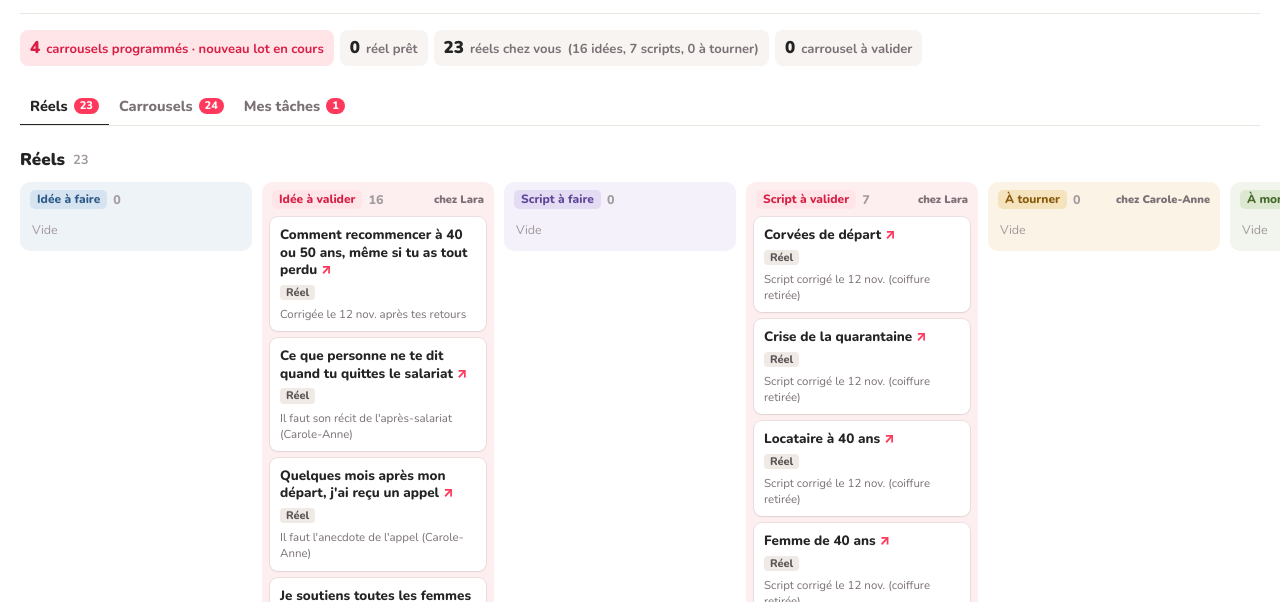
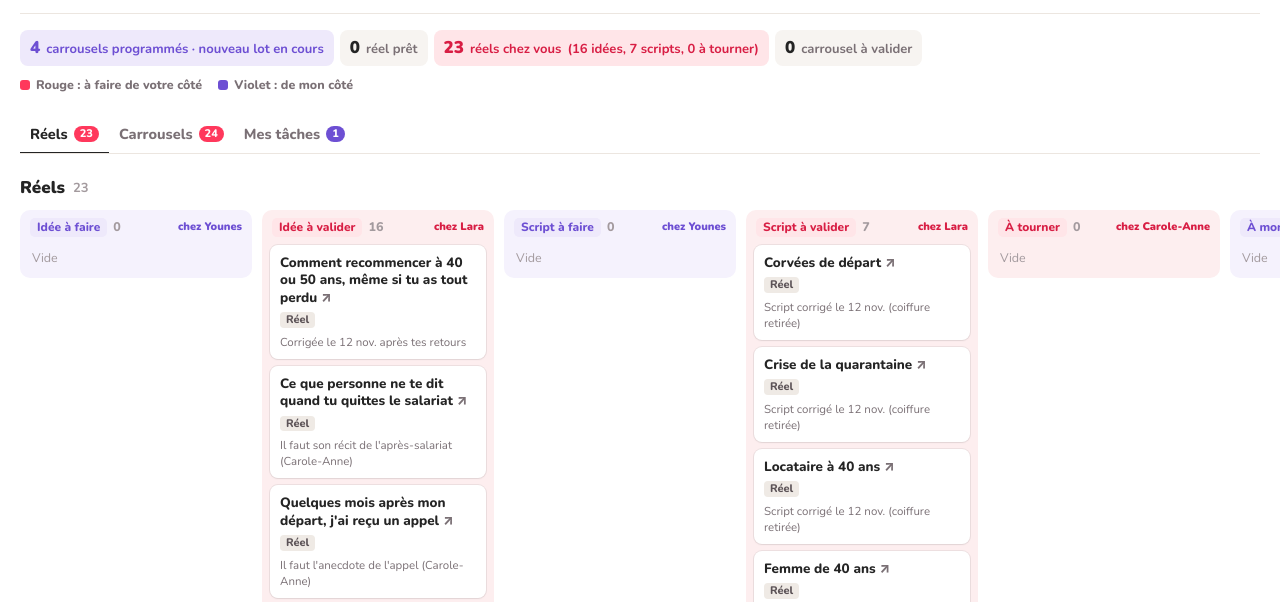
Before and after one commit to regraguiyouned-collab/suivi-contenu-carole-anne, a plain HTML site: page index.html in a window 1280 px wide. Shown: the part 186-788 px from the top of the page. Drawn offline with Linux system fonts and the light colour scheme.

Commit message:
Mise à jour du suivi (18/11 20:56)

```diff
--- a/index.html
+++ b/index.html
@@ -9,7 +9,7 @@
 <style>
 :root{
   --encre:#242424; --gris:#7A7075; --gris-c:#A39A9E; --trait:#ECE6E0; --fond-col:#F7F4F1;
-  --rouge:#FF385C; --rouge-f:#D81E44; --rose:#FFE5E8; --bleu:#DDF1F2; --bleu-f:#16767B; --creme:#FBF6EF;
+  --rouge:#FF385C; --rouge-f:#D81E44; --rose:#FFE5E8; --violet:#6D4FD3; --violet-pale:#EEE9FB; --creme:#FBF6EF;
   --f-titre:"Chewy","Nunito",system-ui,sans-serif;
   --f-corps:"Nunito",system-ui,-apple-system,"Segoe UI",sans-serif;
 }
@@ -35,11 +35,17 @@ hr{border:0;border-top:1px solid var(--trait);margin:16px 0}
 .st b{font-size:17px;color:var(--encre);font-weight:900}
 .st.alerte{background:var(--rose);color:var(--rouge-f)}
 .st.alerte b{color:var(--rouge-f)}
+.st.moi{background:var(--violet-pale);color:var(--violet)}
+.st.moi b{color:var(--violet)}
+.legende{display:flex;flex-wrap:wrap;gap:6px 16px;margin-top:10px;font-size:12.5px;font-weight:800;color:var(--gris)}
+.legende span{display:flex;align-items:center;gap:6px}
+.legende i{width:10px;height:10px;border-radius:3px;display:inline-block}
 
 /* Onglets de vue */
 .vues{display:flex;gap:0;margin:22px 0 0;border-bottom:1px solid var(--trait);overflow-x:auto;scrollbar-width:none}
 .vues a{white-space:nowrap;flex:none;text-decoration:none;padding:8px 10px;font-weight:800;font-size:14.5px;color:var(--gris);border-bottom:2px solid transparent;margin-bottom:-1px;display:flex;gap:6px;align-items:center}
 .vues a.on{color:var(--encre);border-color:var(--encre)}
+.vues .b.moi{background:var(--violet)}
 .vues .b{background:var(--rouge);color:#fff;border-radius:999px;font-size:11px;padding:0 6px;line-height:16px}
 section{display:none}
 section.on{display:block}
@@ -52,7 +58,8 @@ h2 small{font-weight:700;color:var(--gris-c);font-size:13px}
 .col-h{display:flex;align-items:center;gap:6px;margin:0 2px 8px;font-size:12.5px}
 .pill{display:inline-block;border-radius:5px;padding:1px 7px;font-weight:800;font-size:12px;white-space:nowrap}
 .col-h .n{color:var(--gris-c);font-weight:800}
-.col-h .chez{margin-left:auto;font-size:11px;font-weight:900;color:var(--gris)}
+.col-h .chez{margin-left:auto;font-size:11px;font-weight:900}
+.rouge .chez{color:var(--rouge-f)}.violet .chez{color:var(--violet)}
 .carte{display:block;text-decoration:none;background:#fff;border-radius:8px;box-shadow:0 0 0 1px rgba(36,36,36,.07),0 1px 2px rgba(36,36,36,.06);padding:9px 10px;margin:0 0 7px}
 .carte:last-child{margin-bottom:0}
 a.carte:hover{background:#FDFBF9}
@@ -60,19 +67,14 @@ a.carte:hover{background:#FDFBF9}
 .carte .tags{display:flex;flex-wrap:wrap;gap:4px}
 .carte .tag{font-size:11px;font-weight:800;border-radius:4px;padding:0 6px;background:#EFEAE5;color:#5C5357}
 .carte .t::after{content:''}
-a.carte .t::after{content:' ↗';color:var(--rouge)}
+a.carte .t::after{content:' ↗';color:var(--gris)}
 .carte .m{font-size:11.5px;color:var(--gris);margin-top:6px}
 .vide{font-size:12.5px;color:var(--gris-c);padding:4px}
 
-/* Couleurs des statuts (façon étiquettes) */
-.c0{background:#EEF3F8}.c0 .pill{background:#D6E4F2;color:#2D5B87}
-.c1{background:#FDEEEF}.c1 .pill{background:var(--rose);color:var(--rouge-f)}
-.c2{background:#F4F1FA}.c2 .pill{background:#E4DCF3;color:#5E479A}
-.c3{background:#FDEEEF}.c3 .pill{background:var(--rose);color:var(--rouge-f)}
-.c4{background:#FBF4E6}.c4 .pill{background:#F5E3BD;color:#8A5A0B}
-.c5{background:#F2F5EE}.c5 .pill{background:#DCE8D0;color:#46682A}
-.c6{background:#EAF6F1}.c6 .pill{background:#CBEBDD;color:#1E6B4C}
-.c7{background:#F3F2F1}.c7 .pill{background:#E4E1DE;color:#5C5357}
+/* Code couleur : rouge = chez Lara / Carole-Anne, violet = chez Younes, gris = rien à faire */
+.rouge{background:#FDEEEF}.rouge .pill{background:var(--rose);color:var(--rouge-f)}
+.violet{background:#F5F2FD}.violet .pill{background:var(--violet-pale);color:var(--violet)}
+.neutre{background:var(--fond-col)}.neutre .pill{background:#E4E1DE;color:#5C5357}
 
 /* Calendrier */
 .cal-h{display:flex;align-items:center;gap:8px;margin:28px 0 10px}
@@ -85,10 +87,9 @@ a.carte .t::after{content:' ↗';color:var(--rouge)}
 .case.hors .num{color:var(--gris-c)}
 .case.we{background:#FCFAF8}
 .num{text-align:right;font-size:12px;font-weight:800;color:var(--gris);margin-bottom:3px}
-.case.auj .num span{background:var(--rouge);color:#fff;border-radius:999px;padding:1px 6px}
+.case.auj .num span{background:var(--encre);color:#fff;border-radius:999px;padding:1px 6px}
 .ev{display:block;text-decoration:none;font-size:11.5px;font-weight:800;line-height:1.25;border-radius:4px;padding:3px 5px;margin-top:3px;overflow:hidden;text-overflow:ellipsis;white-space:nowrap}
-.ev.reel{background:var(--bleu);color:#0F5559}
-.ev.carr{background:var(--rose);color:#A3102F}
+.ev.reel,.ev.carr{background:#EFEAE5;color:var(--encre)}
 .ev.pub{opacity:.55}
 .case{cursor:pointer}
 .case:hover{background:#FDFBF9}
@@ -110,7 +111,7 @@ a.carte .t::after{content:' ↗';color:var(--rouge)}
 
 /* Tâches */
 .taches{max-width:640px}
-.tache .go{color:var(--rouge);font-weight:900;text-decoration:none;display:inline-block}
+.tache .go{color:var(--gris);font-weight:900;text-decoration:none;display:inline-block}
 a.tache{color:inherit;text-decoration:none}
 a.tache:hover .t{text-decoration:underline}
 .tache{display:flex;gap:10px;align-items:center;padding:9px 0;border-bottom:1px solid var(--trait)}
@@ -120,8 +121,9 @@ a.tache:hover .t{text-decoration:underline}
 .tache .t{flex:1;font-weight:700}
 .tache.fait .t{color:var(--gris-c);text-decoration:line-through}
 .tache .dl{font-size:12.5px;color:var(--gris);font-weight:800}
-.tache.retard .t,.tache.retard .dl{color:var(--rouge-f)}
-.tache.retard .ck{border-color:var(--rouge)}
+.tache .ck{border-color:var(--violet)}
+.tache.retard .t,.tache.retard .dl{color:var(--violet);font-weight:900}
+.tache.retard .ck{border-color:var(--violet);background:var(--violet-pale)}
 .pied{margin-top:40px;font-size:12.5px;color:var(--gris-c)}
 </style>
 </head>
@@ -133,6 +135,7 @@ a.tache:hover .t{text-decoration:underline}
   <div class="maj" id="maj"></div>
   <hr>
   <div class="stats" id="stats"></div>
+  <div class="legende"><span><i style="background:var(--rouge)"></i>Rouge : à faire de votre côté</span><span><i style="background:var(--violet)"></i>Violet : de mon côté</span></div>
   <nav class="vues" id="vues"></nav>
   <div id="app"></div>
   <p class="pied">Pour valider ou refuser : réponse sur WhatsApp.</p>
@@ -169,10 +172,10 @@ a.tache:hover .t{text-decoration:underline}
   const nProg=nb(carr,'Programmé'), nPret=nb(reels,'Prêt'), nCV=nb(carr,'À valider');
   const ri=nb(reels,'Idée à valider'), rs=nb(reels,'Script à valider'), rt=nb(reels,'À tourner'), nAtt=ri+rs+rt;
   document.getElementById('stats').innerHTML=`
-    <div class="st ${nProg<MIN_C?'alerte':''}"><b>${nProg}</b> carrousels programmés${nProg<MIN_C?' · nouveau lot en cours':''}</div>
+    <div class="st ${nProg<MIN_C?'moi':''}"><b>${nProg}</b> carrousels programmés${nProg<MIN_C?' · nouveau lot en cours':''}</div>
     <div class="st"><b>${nPret}</b> réel${nPret>1?'s':''} prêt${nPret>1?'s':''}</div>
-    <div class="st ${nAtt<MIN_R?'alerte':''}"><b>${nAtt}</b> réels chez vous <span>(${ri} idées, ${rs} scripts, ${rt} à tourner)</span></div>
-    <div class="st"><b>${nCV}</b> carrousel${nCV>1?'s':''} à valider</div>`;
+    <div class="st ${nAtt?'alerte':''}"><b>${nAtt}</b> réels chez vous <span>(${ri} idées, ${rs} scripts, ${rt} à tourner)</span></div>${nAtt<MIN_R?`<div class="st moi">moins de ${MIN_R} : je prépare d'autres idées de réels</div>`:''}
+    <div class="st ${nCV?'alerte':''}"><b>${nCV}</b> carrousel${nCV>1?'s':''} à valider</div>`;
 
   /* Tableau par statut */
   const tableau=(fmtNom,liste)=>{
@@ -180,8 +183,8 @@ a.tache:hover .t{text-decoration:underline}
     return `<div class="board">`+sts.map((st,i)=>{
       const items=liste.filter(x=>x.statut===st).sort((a,b)=>(a.date||'9').localeCompare(b.date||'9'));
       if(st==='Publié') items.reverse();
-      const c='c'+(st==='Publié'?7:Math.min(i,6));
-      const q=QUI[st];
+      const q=QUI[st]||(['Programmé','Prêt','Publié'].includes(st)?'':'Younes');
+      const c=q==='Younes'?'violet':(q?'rouge':'neutre');
       return `<div class="col ${c}"><div class="col-h"><span class="pill">${esc(st)}</span><span class="n">${items.length}</span>${q?`<span class="chez">chez ${esc(q)}</span>`:''}</div>`+
         (items.length?items.map(x=>{
           const inner=`<div class="t">${esc(x.titre)}</div><div class="tags"><span class="tag">${esc(x.format)}</span>${x.date?`<span class="tag">${court(x.date)}</span>`:''}</div>${x.note?`<div class="m">${esc(x.note)}</div>`:''}`;
@@ -225,9 +228,9 @@ a.tache:hover .t{text-decoration:underline}
   const VUES=[
     {id:'reels',nom:'Réels',badge:attReels,html:()=>`<h2>Réels <small>${reels.length}</small></h2>${tableau('Réel',reels)}${calendrier('reels',reels)}`},
     {id:'carrousels',nom:'Carrousels',badge:attCarr,html:()=>`<h2>Carrousels <small>${carr.length}</small></h2>${tableau('Carrousel',carr)}${calendrier('carrousels',carr)}`},
-    {id:'taches',nom:'Mes tâches',badge:nRet,html:taches},
+    {id:'taches',nom:'Mes tâches',badge:nRet,moi:true,html:taches},
   ];
-  document.getElementById('vues').innerHTML=VUES.map(v=>`<a href="#${v.id}" data-v="${v.id}">${v.nom}${v.badge?`<span class="b">${v.badge}</span>`:''}</a>`).join('');
+  document.getElementById('vues').innerHTML=VUES.map(v=>`<a href="#${v.id}" data-v="${v.id}">${v.nom}${v.badge?`<span class="b ${v.moi?'moi':''}">${v.badge}</span>`:''}</a>`).join('');
   const rendre=()=>{
     const id=(location.hash||'').slice(1); const v=VUES.find(x=>x.id===id)||VUES[0];
     document.querySelectorAll('.vues a').forEach(a=>a.classList.toggle('on',a.dataset.v===v.id));
```
